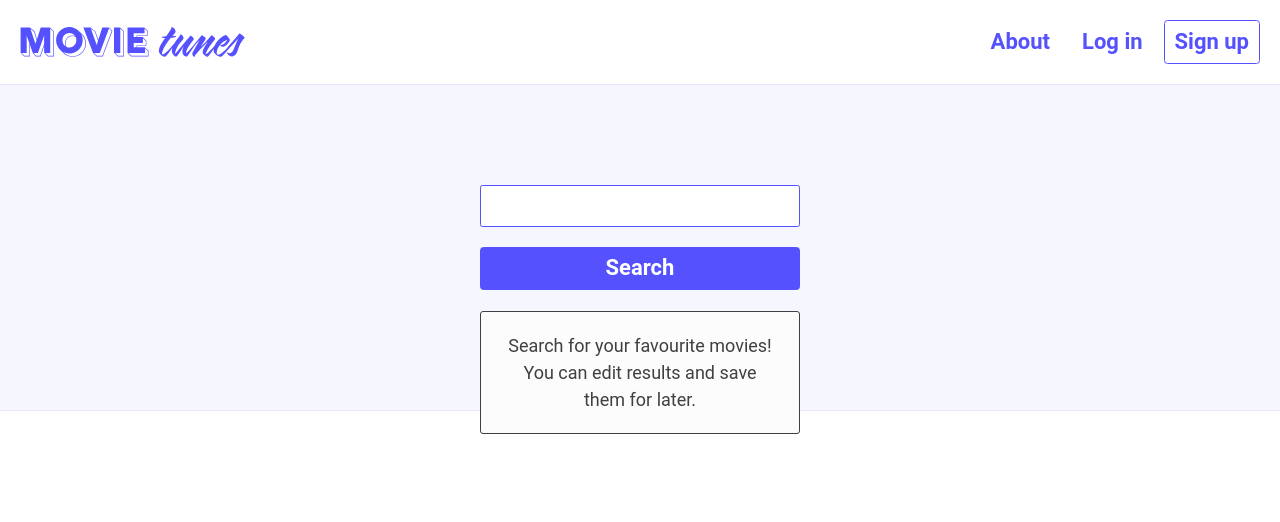
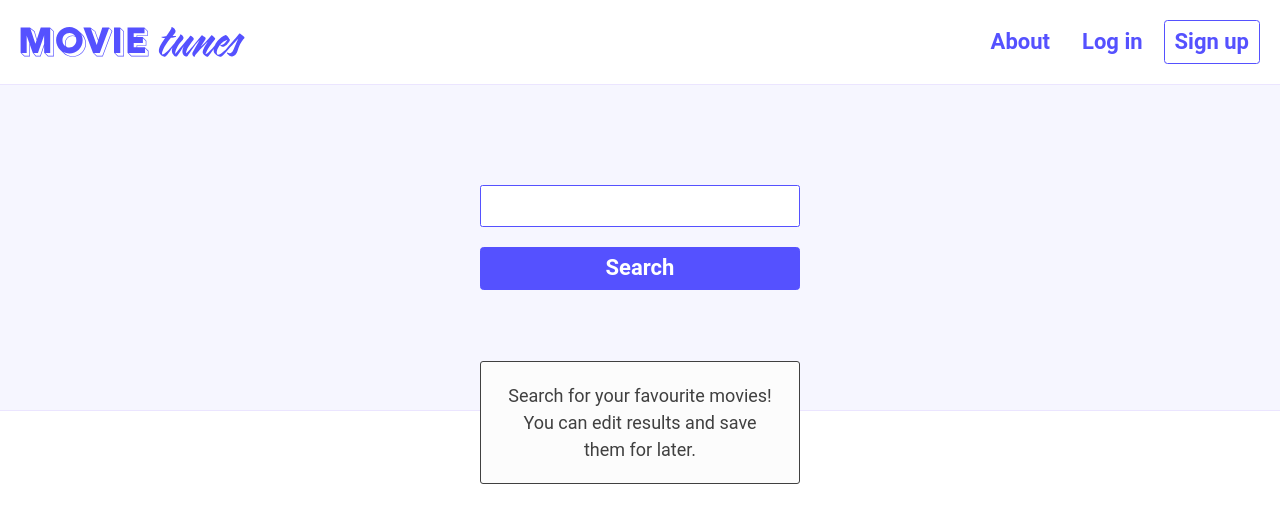
Before and after one commit to paulheading/TreehouseCapstone, a React (Create React App) app in the folder client/: page / in a window 1280 px wide. Shown: the top 522 px of the page. Built offline with nearby package versions, Linux system fonts and the light colour scheme; a web font is replaced by a local one.

Commit message:
scss updated

```diff
--- a/client/src/App/App.scss
+++ b/client/src/App/App.scss
@@ -179,9 +179,10 @@ h2 {
   }
   &.not-found {
     text-align: center;
+    margin-right: auto;
+    margin-left: auto;
     font-size: 1.8rem;
     max-width: 32rem;
-    margin: 0 auto;
   }
 }
 
--- a/client/src/App/Components/Search/Message/index.js
+++ b/client/src/App/Components/Search/Message/index.js
@@ -3,8 +3,8 @@ import { Container, ListGroup } from "react-bootstrap";
 
 export default function SearchMessage() {
   return (
-    <Container className="search-cta__container">
-      <ListGroup variant="primary" className="not-found">
+    <Container className="search-message">
+      <ListGroup variant="primary" className="search-message">
         <ListGroup.Item>
           Search for your favourite movies! You can edit results and save them
           for later.
--- a/client/src/App/Components/Search/Message/index.scss
+++ b/client/src/App/Components/Search/Message/index.scss
@@ -1,18 +1,12 @@
-.search-cta {
-  &__container {
-    text-align: center;
-    margin-top: -8rem;
-
-    @media #{$min768} {
-      font-size: 1.8rem;
-    }
-  }
-  &__wrap {
-    @include overlayWrap;
-  }
-  &.row {
+.search-message {
+  &.container {
     text-align: center;
     max-width: 32rem;
-    margin: auto;
+    padding: 0;
+  }
+  &.list-group {
+    margin-right: auto;
+    margin-left: auto;
+    font-size: 1.8rem;
   }
 }
--- a/client/src/App/Components/Search/Results/index.scss
+++ b/client/src/App/Components/Search/Results/index.scss
@@ -1,7 +1,7 @@
 .search-results {
   &.container {
     margin-top: -8rem;
-    max-width: none !important;
+    max-width: none;
   }
   &.card-header {
     text-align: center;
```
